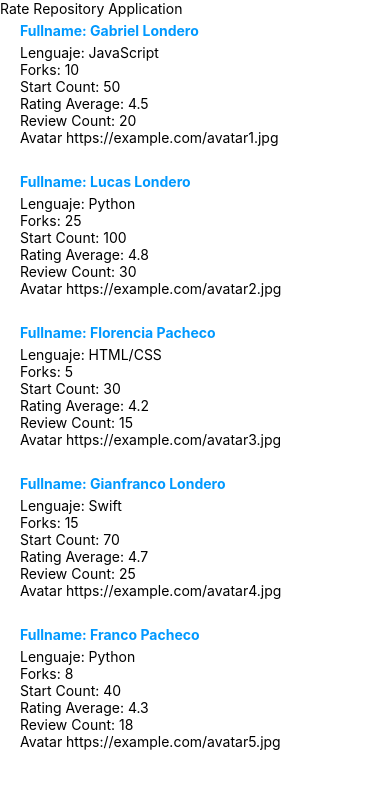
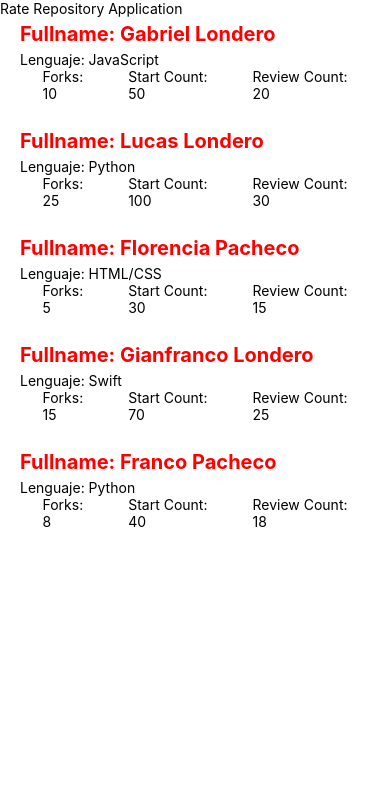
Before and after one commit to gablon29/myAppMobilDemo-reactNative, a React Native app: screen / in a window 390 px wide. Shown: the top 788 px of the page. Built offline with nearby package versions, Linux system fonts and the light colour scheme.

Commit message:
creando nuevo componente de stylos y de renderizado para el stats de los repositorios

```diff
--- a/src/components/RepositoriesItem.jsx
+++ b/src/components/RepositoriesItem.jsx
@@ -1,29 +1,14 @@
 import React from 'react'
 import { View, Text, StyleSheet } from 'react-native'
-
-const styles = StyleSheet.create({
-    container: {
-        padding: 20,
-        paddingBottom: 5,
-        paddingTop: 5,
-    },
-    title: {
-        color: "#09f",
-        fontWeight: "bold",
-        marginBottom: 5
-    }
-})
+import { styles } from '../styles/stylesRepositories'
+import RepositoriesStats from './RepositoriesStats'
 
 const RepositoriesItem = (props) => {
     return (
         <View key={props.id} style={styles.container}>
             <Text style={styles.title}>Fullname: {props.fullname}</Text>
             <Text>Lenguaje: {props.language}</Text>
-            <Text>Forks: {props.forksCount}</Text>
-            <Text>Start Count: {props.stargazersCount}</Text>
-            <Text>Rating Average: {props.ratingAverage}</Text>
-            <Text>Review Count: {props.reviewCount}</Text>
-            <Text>Avatar {props.ownerAvatarUrl}</Text>
+            <RepositoriesStats {...props} />
         </View>
     )
 }
--- /dev/null
+++ b/src/components/RepositoriesStats.jsx
@@ -0,0 +1,23 @@
+import React from 'react';
+import { View, Text } from 'react-native';
+import { styles } from '../styles/stylesRepositories';
+const RepositoriesStats = (props) => {
+    return (
+        <View style={styles.conteiner_Stats}>
+            <View>
+                <Text>Forks:</Text>
+                <Text>{props.forksCount}</Text>
+            </View>
+            <View>
+                <Text>Start Count:</Text>
+                <Text>{props.stargazersCount}</Text>
+            </View>
+            <View>
+                <Text>Review Count:</Text>
+                <Text>{props.reviewCount}</Text>
+            </View>
+        </View>
+    )
+};
+
+export default RepositoriesStats
--- /dev/null
+++ b/src/styles/stylesRepositories.jsx
@@ -0,0 +1,19 @@
+import { StyleSheet } from "react-native";
+
+export const styles = StyleSheet.create({
+    container: {
+        padding: 20,
+        paddingBottom: 5,
+        paddingTop: 5,
+    },
+    title: {
+        color: "red",
+        fontWeight: "bold",
+        marginBottom: 5,
+        fontSize: 20
+    },
+    conteiner_Stats: {
+        flexDirection: "row",
+        justifyContent: "space-around",
+    }
+})
```
